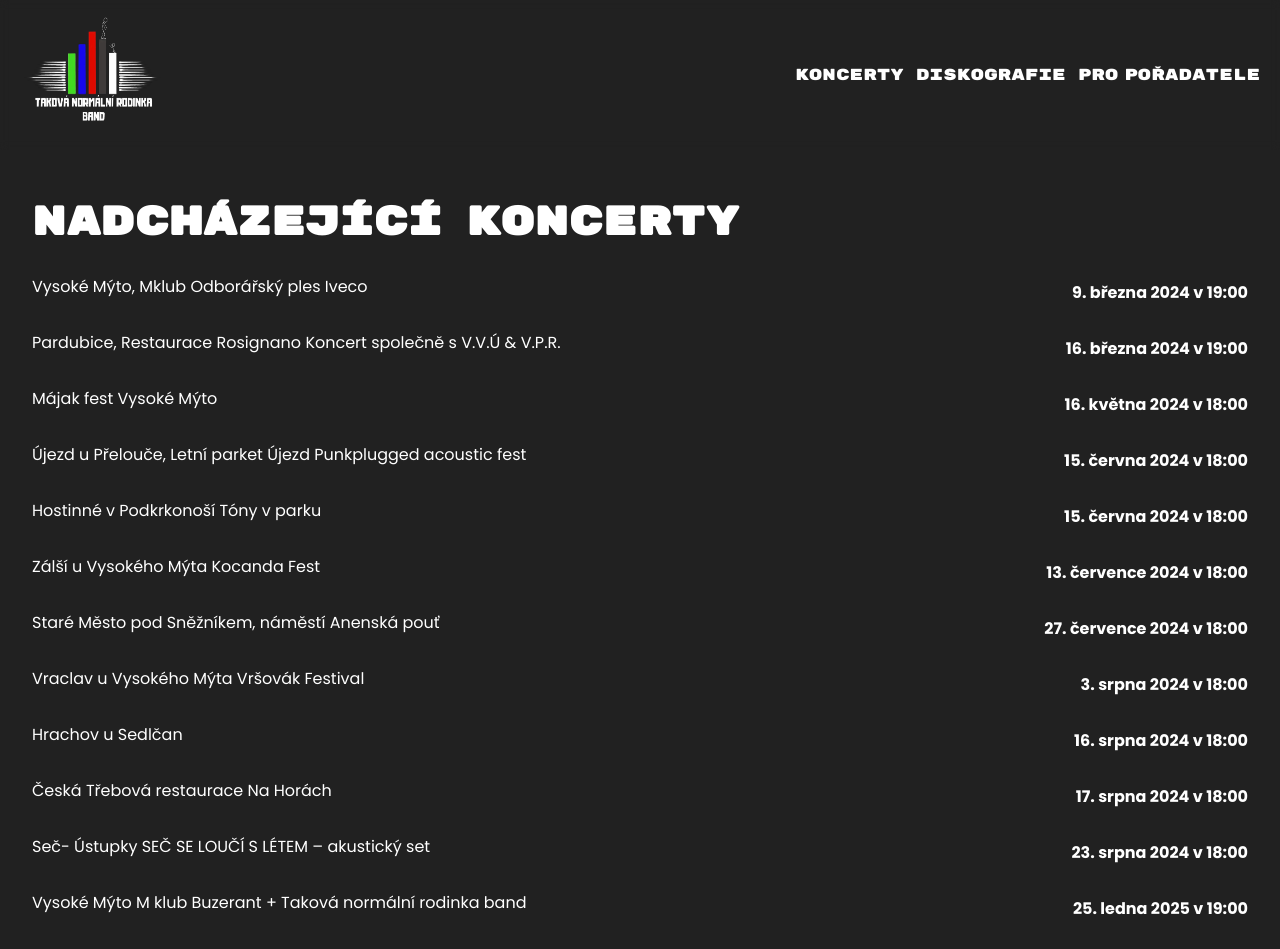
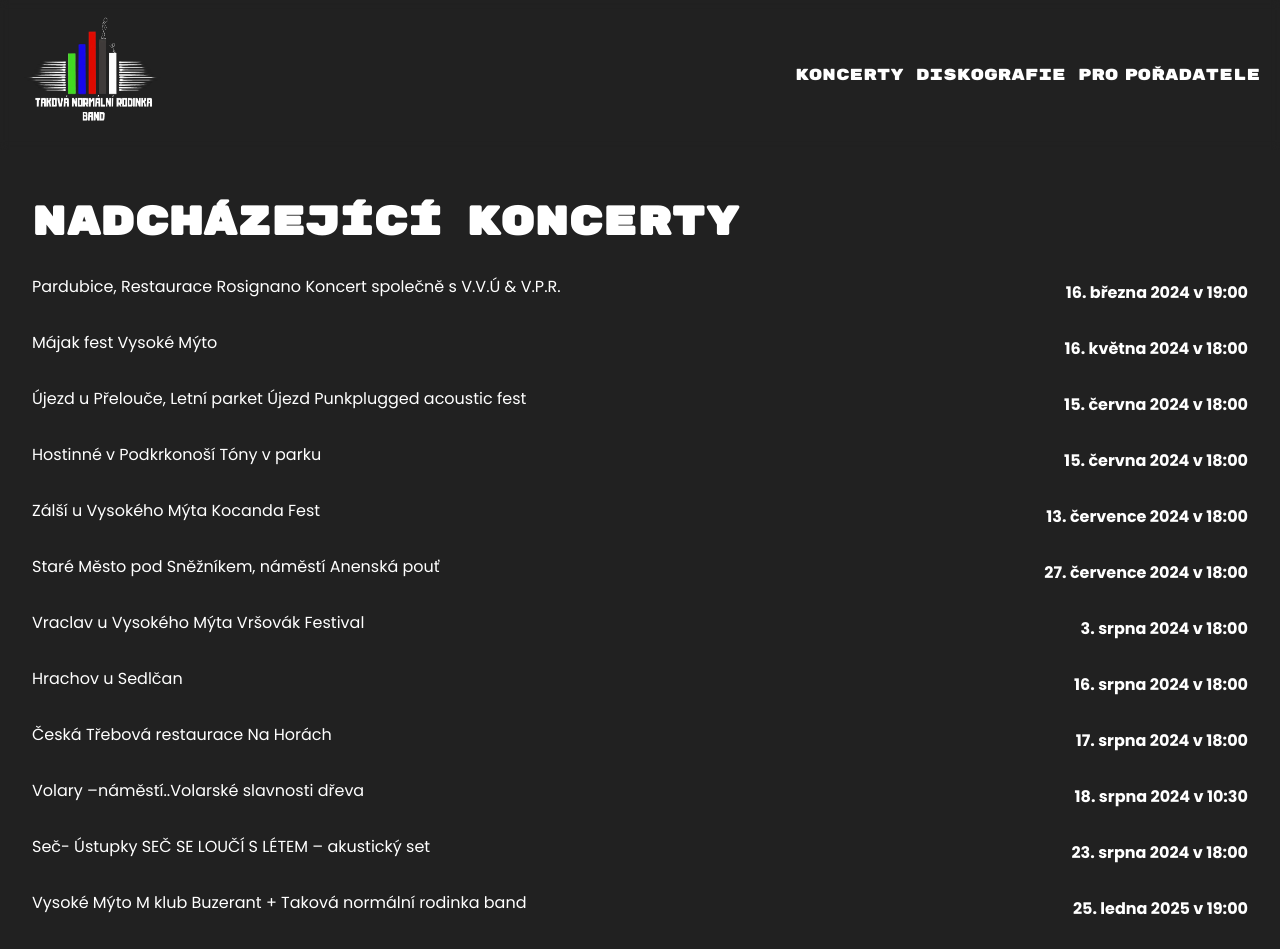
Before and after one commit to Nixk25/Eda, a Next.js app: page /concerts in a window 1280 px wide. Shown: the top 949 px of the page. Built offline with nearby package versions, Linux system fonts and the light colour scheme; no server answers.

Commit message:
koncerty Volary a zmena iveco

```diff
--- a/data/concerts.js
+++ b/data/concerts.js
@@ -1,8 +1,4 @@
 const concerts = [
-  {
-    date: "2024-03-09T20:00:00+01:00",
-    name: "Vysoké Mýto, Mklub Odborářský ples Iveco",
-  },
   {
     date: "2024-03-16T20:00:00+01:00",
     name: "Pardubice, Restaurace Rosignano Koncert společně s V.V.Ú & V.P.R.",
@@ -34,6 +30,10 @@ const concerts = [
     name: "Česká Třebová restaurace Na Horách",
   },
   {
+    date: "2024-08-18T12:30:00+02:00",
+    name: "Volary –náměstí..Volarské slavnosti dřeva",
+  },
+  {
     date: "2024-08-23T20:00:00+02:00",
     name: "Seč- Ústupky SEČ SE LOUČÍ S LÉTEM – akustický set",
   },
```
